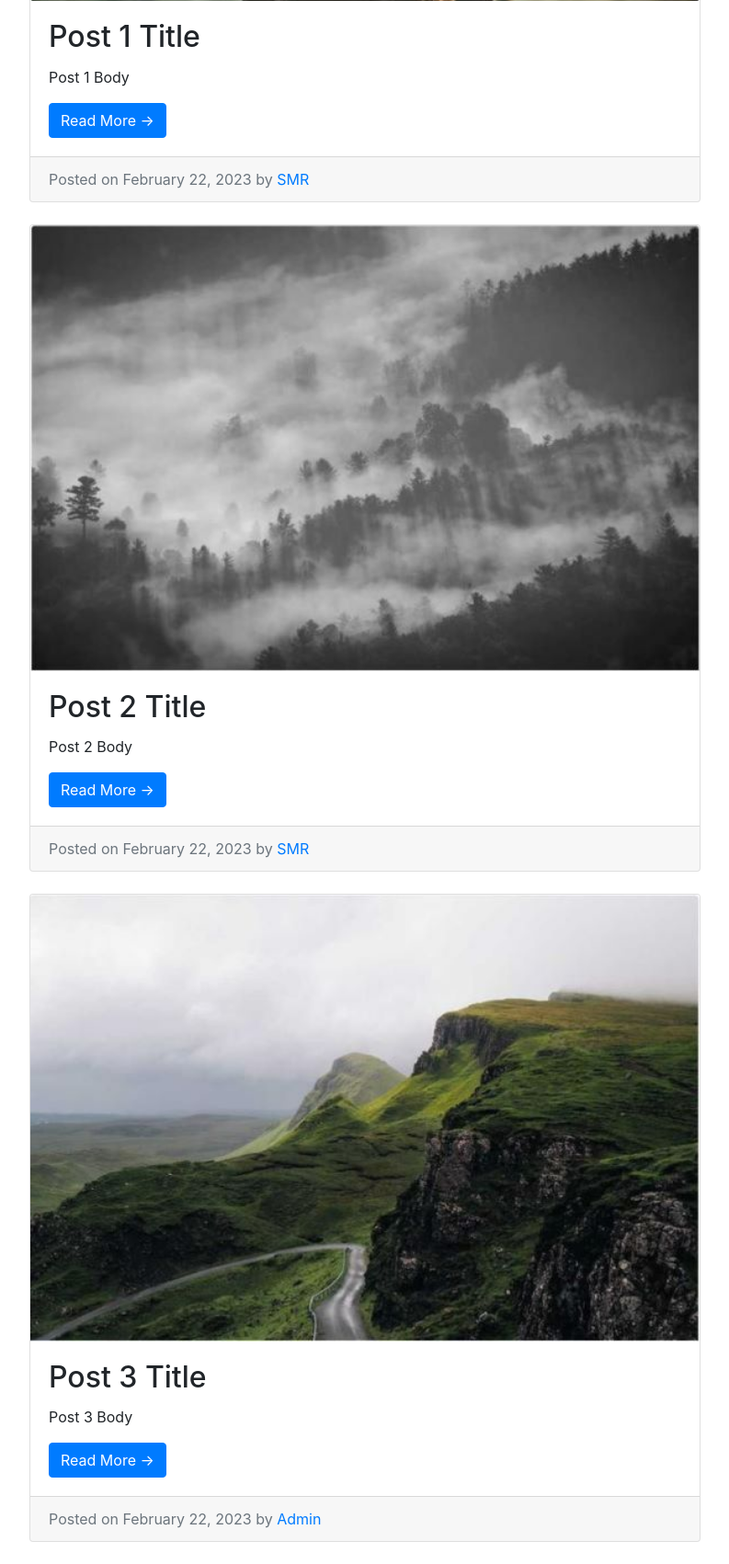
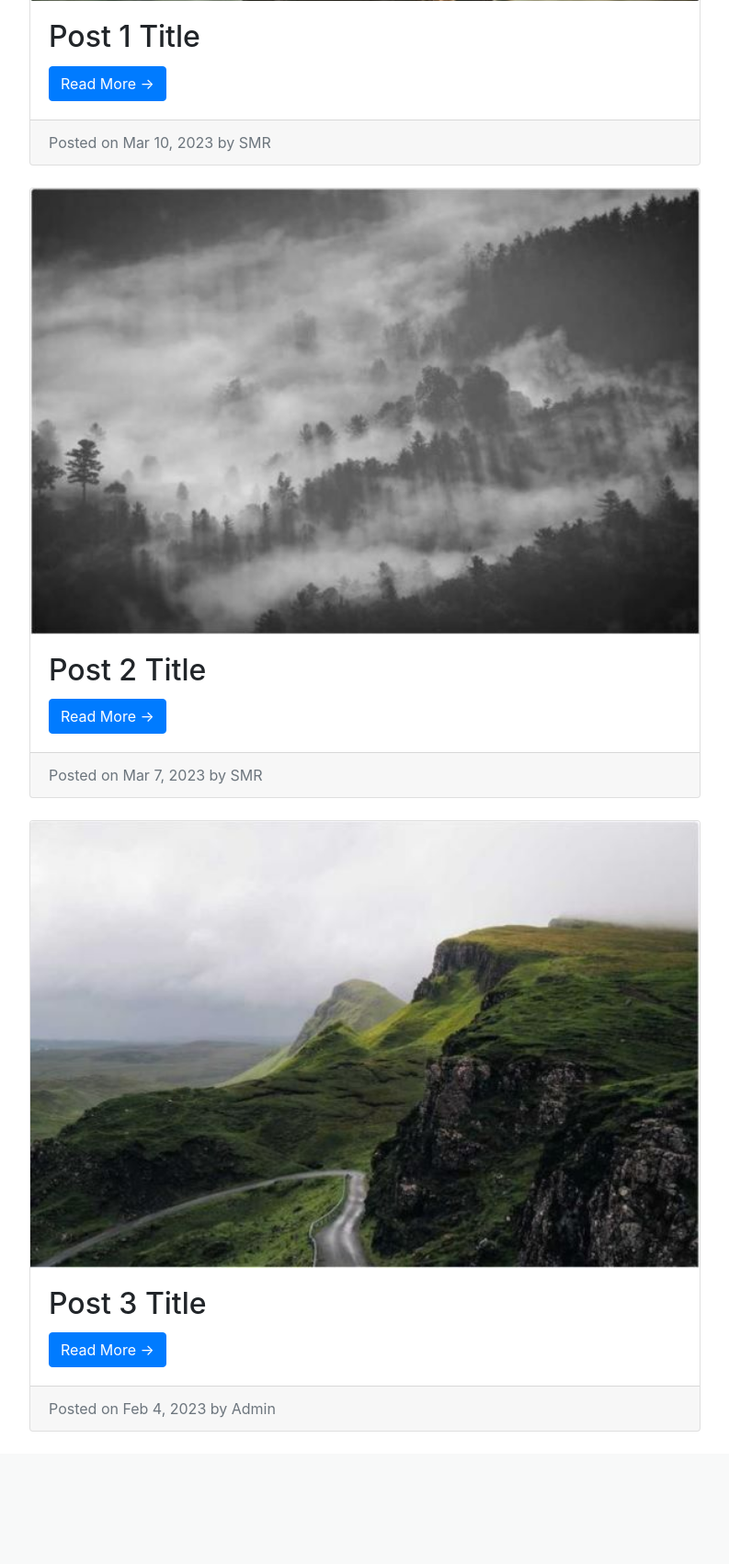
Before and after one commit to farhadfaghih/FastAPIMaktab89, a FastAPI app: page / in a window 1280 px wide. Shown: the part 597-2298 px from the top of the page at 92% size, without its empty margins (53-846 px from the left). After the commit the page ends 2154 px from the top, so only its background shows below. Run offline with FastAPI, Linux system fonts and the light colour scheme; data comes from the database, SQL or seed files in the repository; both versions use the stored data as it was after the commit; parts of the project's set-up code (start-up, migrations or seed data) failed here and were passed over; some libraries are stand-ins or nearby versions.

Commit message:
Add some random date and another admin to test home page and all posts page

```diff
--- a/app/Templates/Home.html
+++ b/app/Templates/Home.html
@@ -74,13 +74,10 @@
         />
         <div class="card-body">
           <h2 class="card-title">{{post.title}}</h2>
-          <p class="card-text">
-            {{post.body}}
-          </p>
           <a href="post.html" class="btn btn-primary">Read More &rarr;</a>
         </div>
         <div class="card-footer text-muted">
-          Posted on February 22, 2023 by <a href="#">{{post.fullname}}</a>
+          Posted on {{post.create_date}} by <a>{{post.fullname}}</a>
         </div>
       </div>
       {% endfor %}
--- a/app/Templates/Posts.html
+++ b/app/Templates/Posts.html
@@ -69,7 +69,7 @@
                 <div class="post-meta">
                   <p class="post-author-list">{{post.fullname}}</p>
                   <p class="post-date">
-                    <time datetime="2022-01-01">{{post.create_date}}</time>
+                    <time>{{post.create_date}}</time>
                   </p>
                 </div>
               </div>
```
Also changed, not shown: app/Core/sql_app.db.
